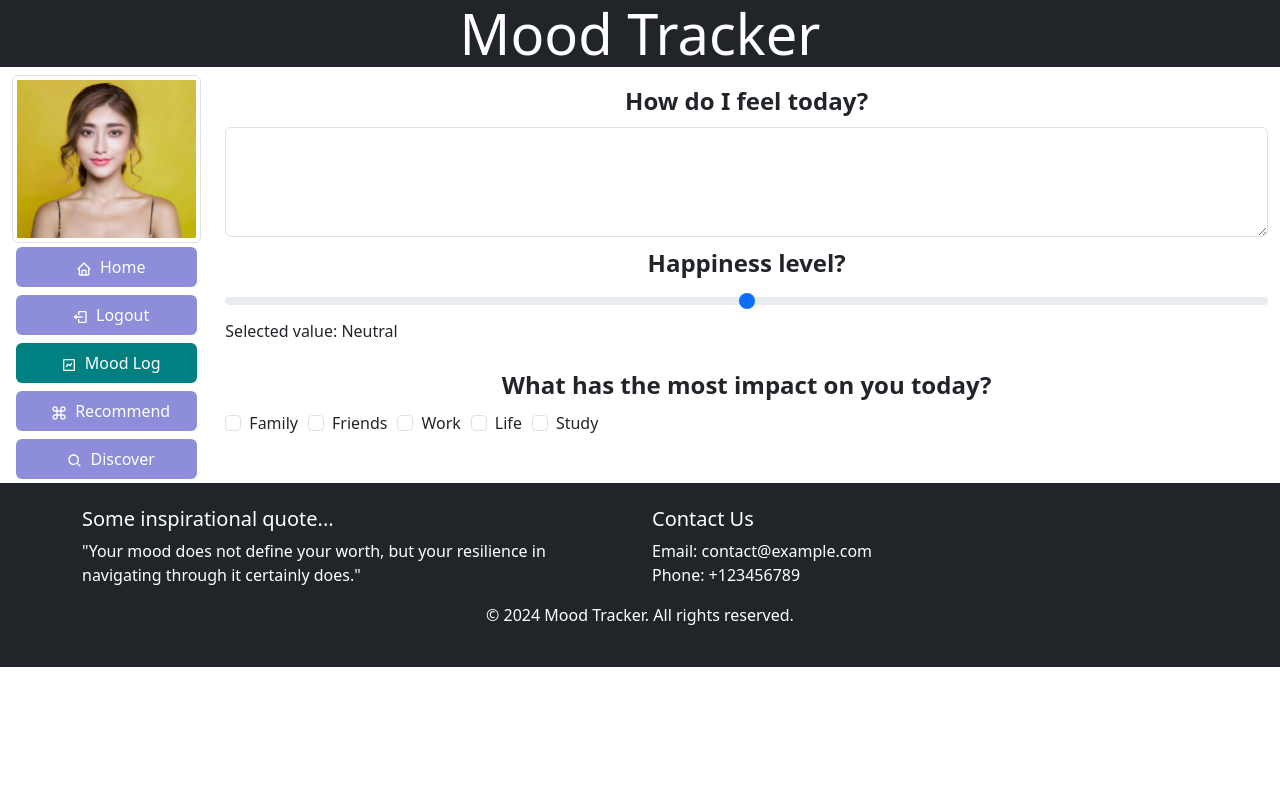
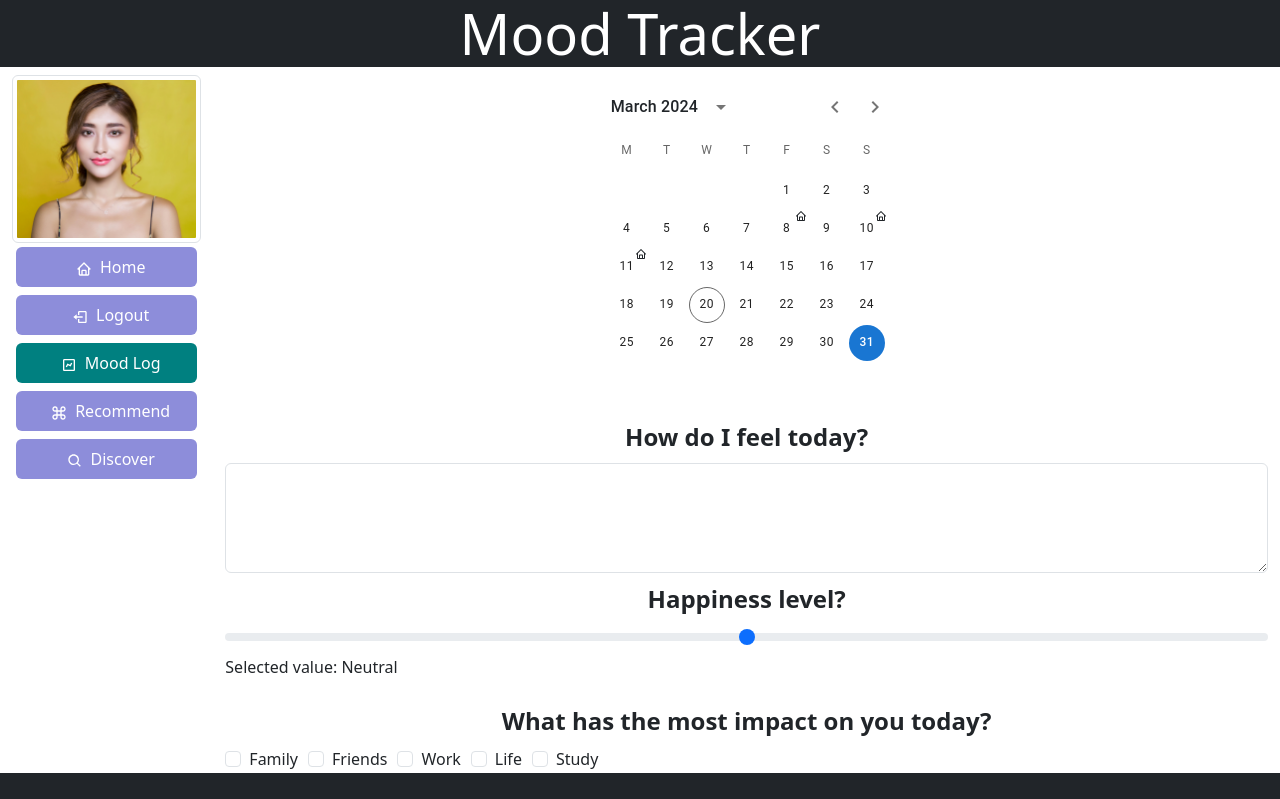
Before and after one commit to hkkiat/spotify-mood-recommendation, a React app in the folder frontend/: page /moodlog in a window 1280 px wide. Shown: the top 799 px of the page. Built offline with nearby package versions, Linux system fonts and the light colour scheme; no server answers.

Commit message:
add material ui calendar

```diff
--- a/frontend/package.json
+++ b/frontend/package.json
@@ -8,6 +8,10 @@
   "dependencies": {
     "@apollo/client": "^3.9.7",
     "@babel/core": "^7.16.0",
+    "@emotion/react": "^11.11.4",
+    "@emotion/styled": "^11.11.5",
+    "@mui/material": "^5.15.14",
+    "@mui/x-date-pickers": "^7.1.0",
     "@pmmmwh/react-refresh-webpack-plugin": "^0.5.3",
     "@svgr/webpack": "^5.5.0",
     "@testing-library/jest-dom": "^5.17.0",
@@ -32,6 +36,7 @@
     "case-sensitive-paths-webpack-plugin": "^2.4.0",
     "css-loader": "^6.5.1",
     "css-minimizer-webpack-plugin": "^3.2.0",
+    "dayjs": "^1.11.10",
     "dotenv": "^10.0.0",
     "dotenv-expand": "^5.1.0",
     "eslint": "^8.3.0",
--- /dev/null
+++ b/frontend/src/components/moodlog/calendar.tsx
@@ -0,0 +1,115 @@
+import React from 'react';
+import dayjs, { Dayjs } from 'dayjs';
+import 'dayjs/locale/en-sg';
+import Badge from '@mui/material/Badge';
+import { AdapterDayjs } from '@mui/x-date-pickers/AdapterDayjs';
+import { LocalizationProvider } from '@mui/x-date-pickers/LocalizationProvider';
+import { PickersDay, PickersDayProps } from '@mui/x-date-pickers/PickersDay';
+import { DateCalendar } from '@mui/x-date-pickers/DateCalendar';
+import { DayCalendarSkeleton } from '@mui/x-date-pickers/DayCalendarSkeleton';
+import { BiHome, BiLogOut, BiChart, BiCommand, BiSearch } from 'react-icons/bi'; // Import icons
+
+function getRandomNumber(min: number, max: number) {
+  return Math.round(Math.random() * (max - min) + min);
+}
+
+/**
+ * Mimic fetch with abort controller https://developer.mozilla.org/en-US/docs/Web/API/AbortController/abort
+ * ⚠️ No IE11 support
+ */
+function fakeFetch(date: Dayjs, { signal }: { signal: AbortSignal }) {
+  return new Promise<{ daysToHighlight: number[] }>((resolve, reject) => {
+    const timeout = setTimeout(() => {
+      const daysInMonth = date.daysInMonth();
+      const daysToHighlight = [1, 2, 3].map(() => getRandomNumber(1, daysInMonth));
+
+      resolve({ daysToHighlight });
+    }, 500);
+
+    signal.onabort = () => {
+      clearTimeout(timeout);
+      reject(new DOMException('aborted', 'AbortError'));
+    };
+  });
+}
+
+const initialValue = dayjs('2024-03-31');
+
+function ServerDay(props: PickersDayProps<Dayjs> & { highlightedDays?: number[] }) {
+  const { highlightedDays = [], day, outsideCurrentMonth, ...other } = props;
+
+  const isSelected =
+    !props.outsideCurrentMonth && highlightedDays.indexOf(props.day.date()) >= 0;
+
+  return (
+    <Badge
+      key={props.day.toString()}
+      overlap="circular"
+      badgeContent={isSelected ? <BiHome></BiHome> : undefined}
+    >
+      <PickersDay {...other} outsideCurrentMonth={outsideCurrentMonth} day={day} />
+    </Badge>
+  );
+}
+
+export default function DateCalendarServerRequest() {
+  const requestAbortController = React.useRef<AbortController | null>(null);
+  const [isLoading, setIsLoading] = React.useState(false);
+  const [highlightedDays, setHighlightedDays] = React.useState([1, 2, 15, 20]);
+
+  const fetchHighlightedDays = (date: Dayjs) => {
+    const controller = new AbortController();
+    fakeFetch(date, {
+      signal: controller.signal,
+    })
+      .then(({ daysToHighlight }) => {
+        setHighlightedDays(daysToHighlight);
+        setIsLoading(false);
+      })
+      .catch((error) => {
+        // ignore the error if it's caused by `controller.abort`
+        if (error.name !== 'AbortError') {
+          throw error;
+        }
+      });
+
+    requestAbortController.current = controller;
+  };
+
+  React.useEffect(() => {
+    fetchHighlightedDays(initialValue);
+    // abort request on unmount
+    return () => requestAbortController.current?.abort();
+  }, []);
+
+  const handleMonthChange = (date: Dayjs) => {
+    if (requestAbortController.current) {
+      // make sure that you are aborting useless requests
+      // because it is possible to switch between months pretty quickly
+      requestAbortController.current.abort();
+    }
+
+    setIsLoading(true);
+    setHighlightedDays([]);
+    fetchHighlightedDays(date);
+  };
+
+  return (
+    <LocalizationProvider dateAdapter={AdapterDayjs} adapterLocale='en-sg'>
+      <DateCalendar
+        defaultValue={initialValue}
+        loading={isLoading}
+        onMonthChange={handleMonthChange}
+        renderLoading={() => <DayCalendarSkeleton />}
+        slots={{
+          day: ServerDay,
+        }}
+        slotProps={{
+          day: {
+            highlightedDays,
+          } as any,
+        }}
+      />
+    </LocalizationProvider>
+  );
+}
--- a/frontend/src/components/moodlog/moodlog.tsx
+++ b/frontend/src/components/moodlog/moodlog.tsx
@@ -3,6 +3,7 @@ import Layout from '../common/layout';
 import OverallQuestion from './overallfeeling';
 import HappyRange from './happyrange';
 import MostImpact from './mostimpact';
+import Calendar from './calendar';
 
 /*
 This component is used to display the moodlog page
@@ -16,6 +17,7 @@ interface MoodLogProps {
 const MoodLog: React.FC<MoodLogProps> = ({ currentPage, setCurrentPage }) => {
   return (
     <Layout currentPage={currentPage} setCurrentPage={setCurrentPage}>
+      <Calendar></Calendar>
       <OverallQuestion></OverallQuestion>
       <HappyRange></HappyRange>
       <MostImpact></MostImpact>
--- a/frontend/src/css/moodlog.module.css
+++ b/frontend/src/css/moodlog.module.css
@@ -4,6 +4,10 @@
     font-size: 1.5em;
     font-weight: bold;
 }
+
+/*
+STYLING FOR CHECKBOX COMPONENT
+*/
 
 .checkboxContainer {
     display: flex;
```
